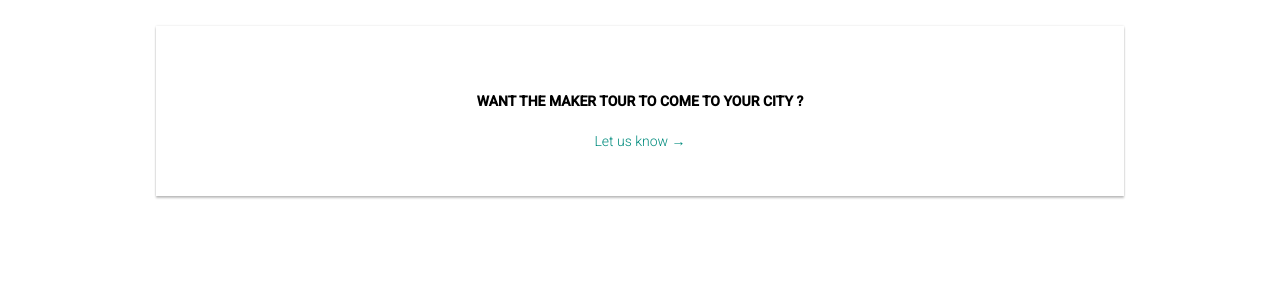
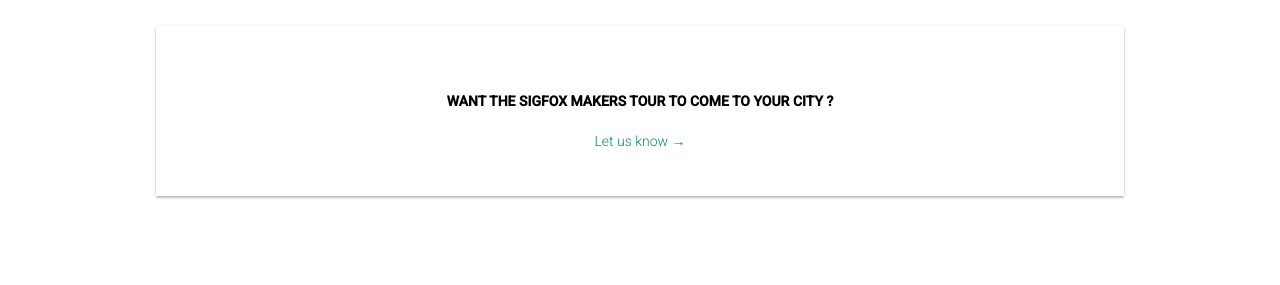
Before and after one commit to sigfox/makers.sigfox.com, a Jekyll site: the page built from tour/index.html, in a window 1280 px wide and 900 px high, scrolled down 2848 px. Shown: the part 167-452 px from the top of the window. Built offline with Jekyll 4.4.1, drawn with Linux system fonts in a browser that asks for light colours.

Commit message:
Tour: fixed naming Official name : _SIGFOX makers tour_

```diff
--- a/_includes/nav.html
+++ b/_includes/nav.html
@@ -26,7 +26,7 @@
         <li><a href="#api">API</a></li>
         <!-- <li><a href="#code">Code samples</a></li> -->
         <li><a href="#coverage">Coverage</a></li>
-        <li><a href="/tour">Maker Tour</a></li>
+        <li><a href="/tour">SIGFOX Makers Tour</a></li>
         <li><a href="#contact">Contact</a></li>
       </ul>
     </div><!--/.nav-collapse -->
--- a/_includes/tour/agenda.html
+++ b/_includes/tour/agenda.html
@@ -34,7 +34,7 @@
       <div class="col-lg-12 col-md-12 col-sm-12 col-xs-12">
         <div class="agenda-entry">
           <div class="agenda-city">
-            Want the maker tour to come to your city ?
+            Want the SIGFOX makers tour to come to your city ?
           </div>
           <div class="agenda-date">
             <a target="_blank" href="https://docs.google.com/a/sigfox.com/forms/d/1018ap9owfiMG25OaEzZ5rNzWvQeDQIf8owPHBLUxlmo/viewform?pli=1">
--- a/_layouts/tour.html
+++ b/_layouts/tour.html
@@ -1,5 +1,5 @@
 ---
-title: SIGFOX — Maker Tour
+title: SIGFOX Makers Tour
 description: Know more about the SIGFOX technology & network, meet the team, and try it by yourself using an development kit that you'll keep afterwards.
 ---
 <!DOCTYPE html>
```
